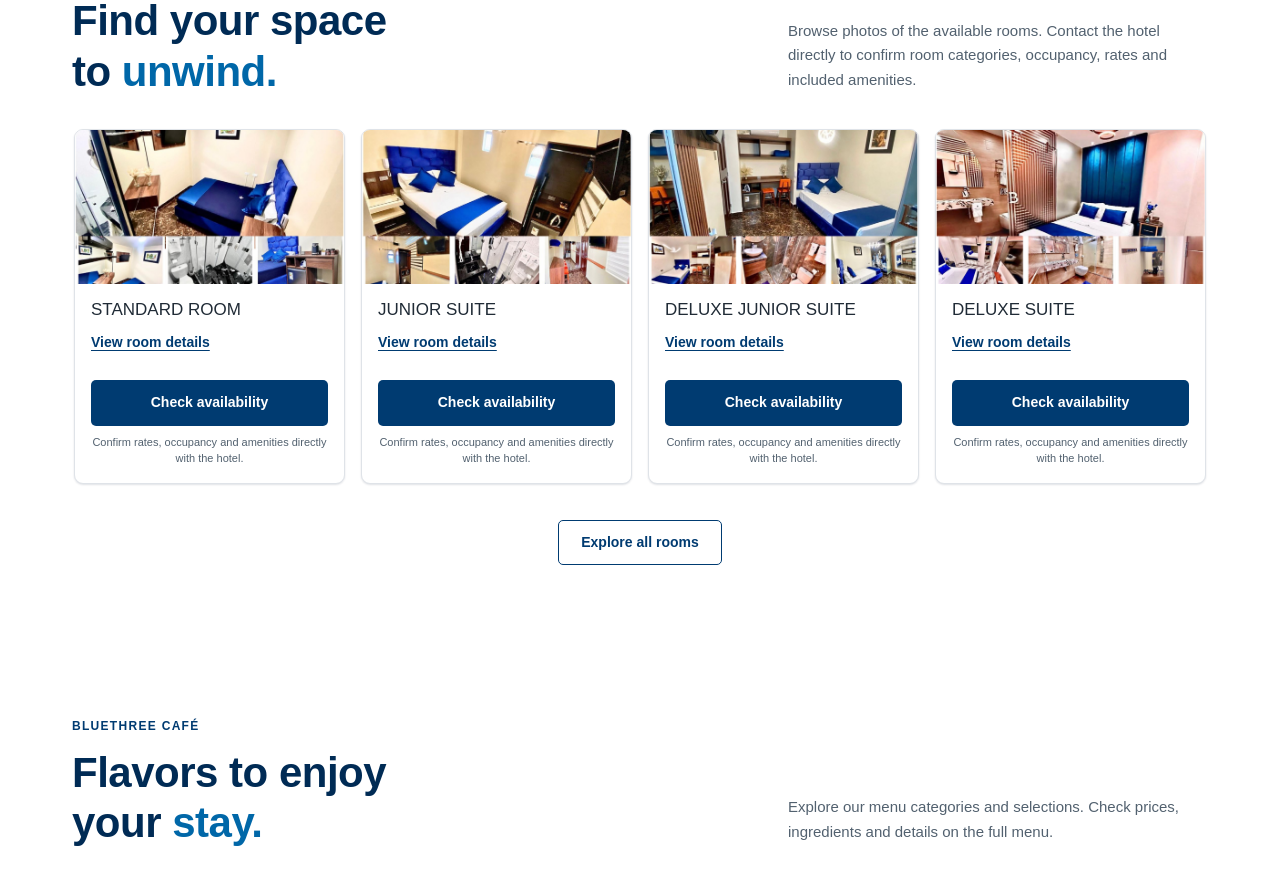
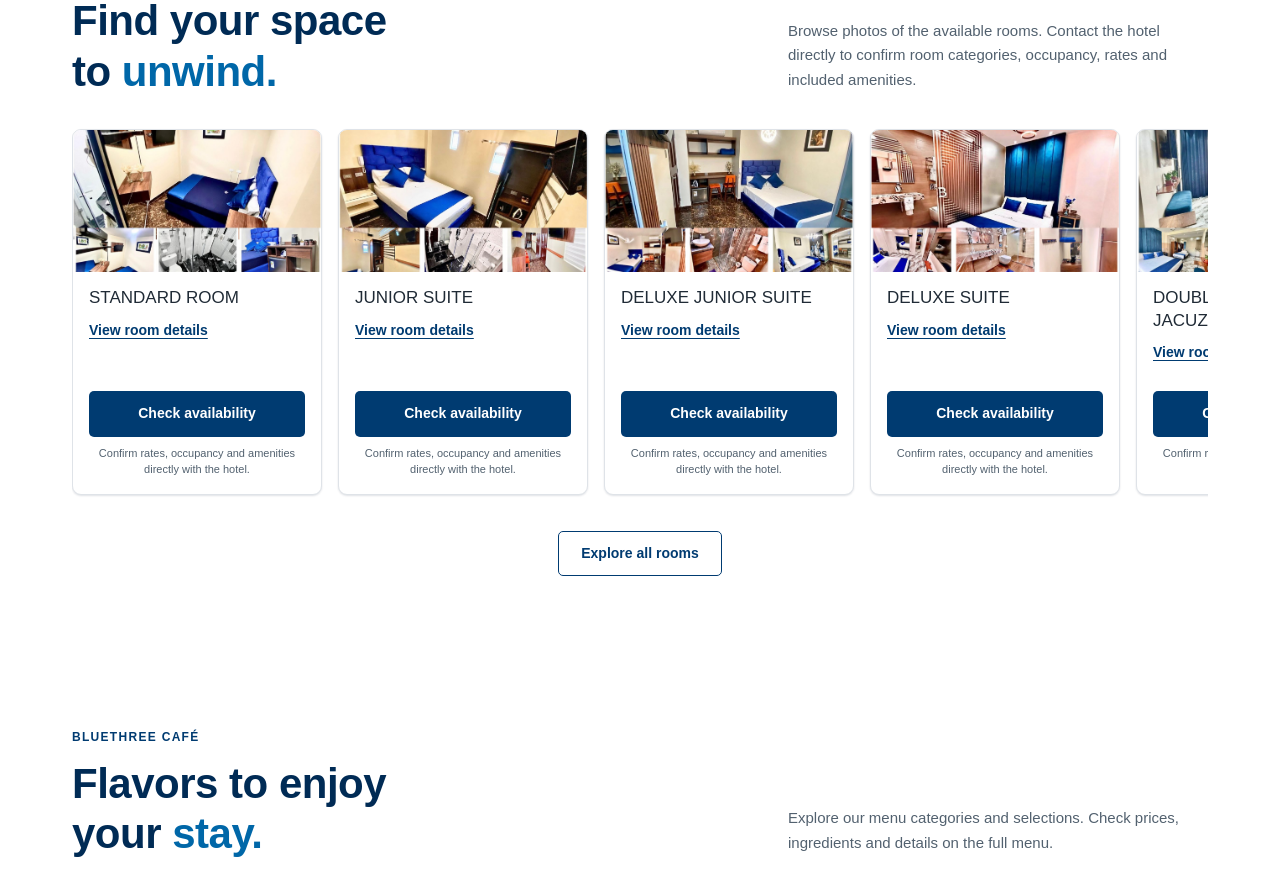
Before and after one commit to camilogomez17/hotelBlueThree, a Next.js app: page /en in a window 1280 px wide. Shown: the part 2100-2980 px from the top of the page. Built offline with nearby package versions, Linux system fonts and the light colour scheme.

Commit message:
Show all rooms in homepage sliding gallery

```diff
--- a/app/en/page.tsx
+++ b/app/en/page.tsx
@@ -195,7 +195,7 @@ export default function Home() {
       <section className="rooms-section section-wrap">
         <div className="section-heading"><div><p className="eyebrow">ROOMS AND SUITES</p><h2>Find your space<br/>to <em>unwind.</em></h2></div><p>Browse photos of the available rooms. Contact the hotel directly to confirm room categories, occupancy, rates and included amenities.</p></div>
         <div className="room-grid" aria-label="Available rooms and suites">
-          {roomPhotos.slice(0, 4).map((photo) => (
+          {roomPhotos.map((photo) => (
             <article className="room-card" key={photo.src}>
               <img src={photo.src} alt={photo.alt} loading="lazy" />
               <div className="room-card-content">
```
